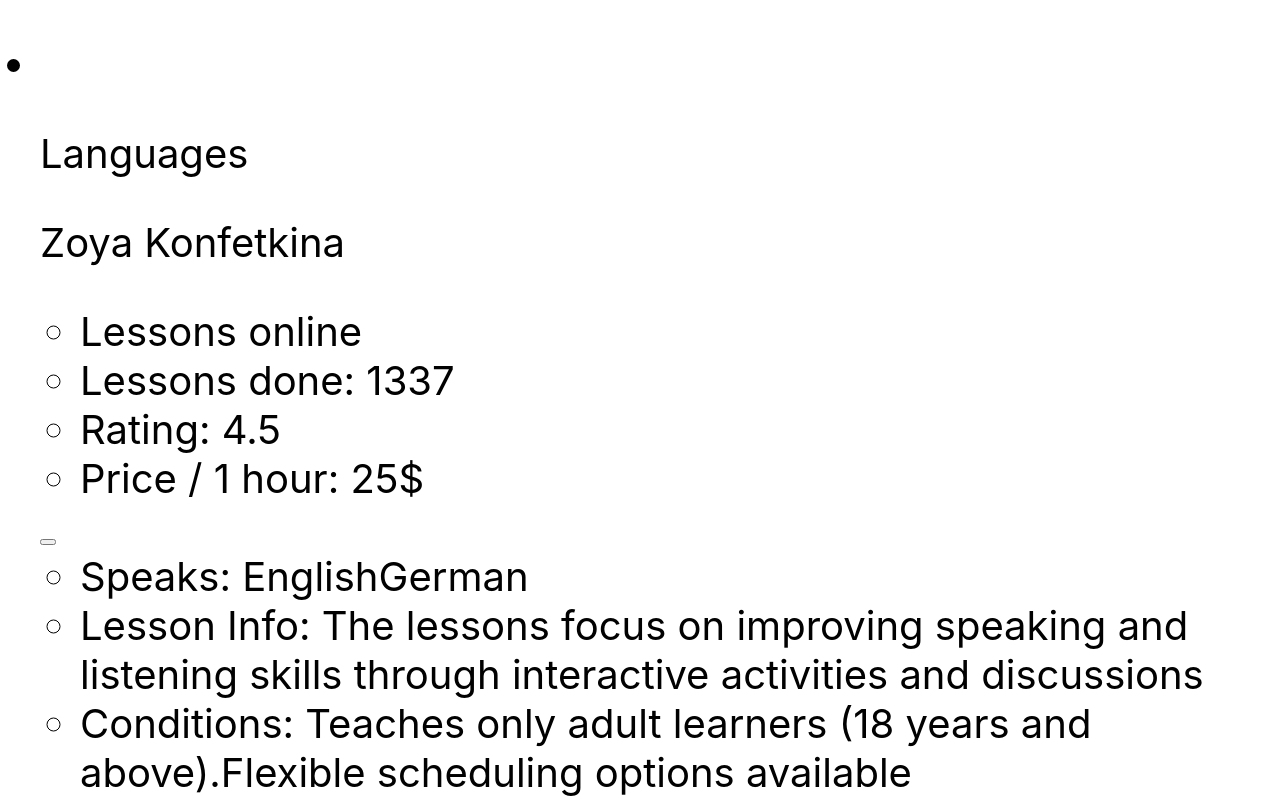
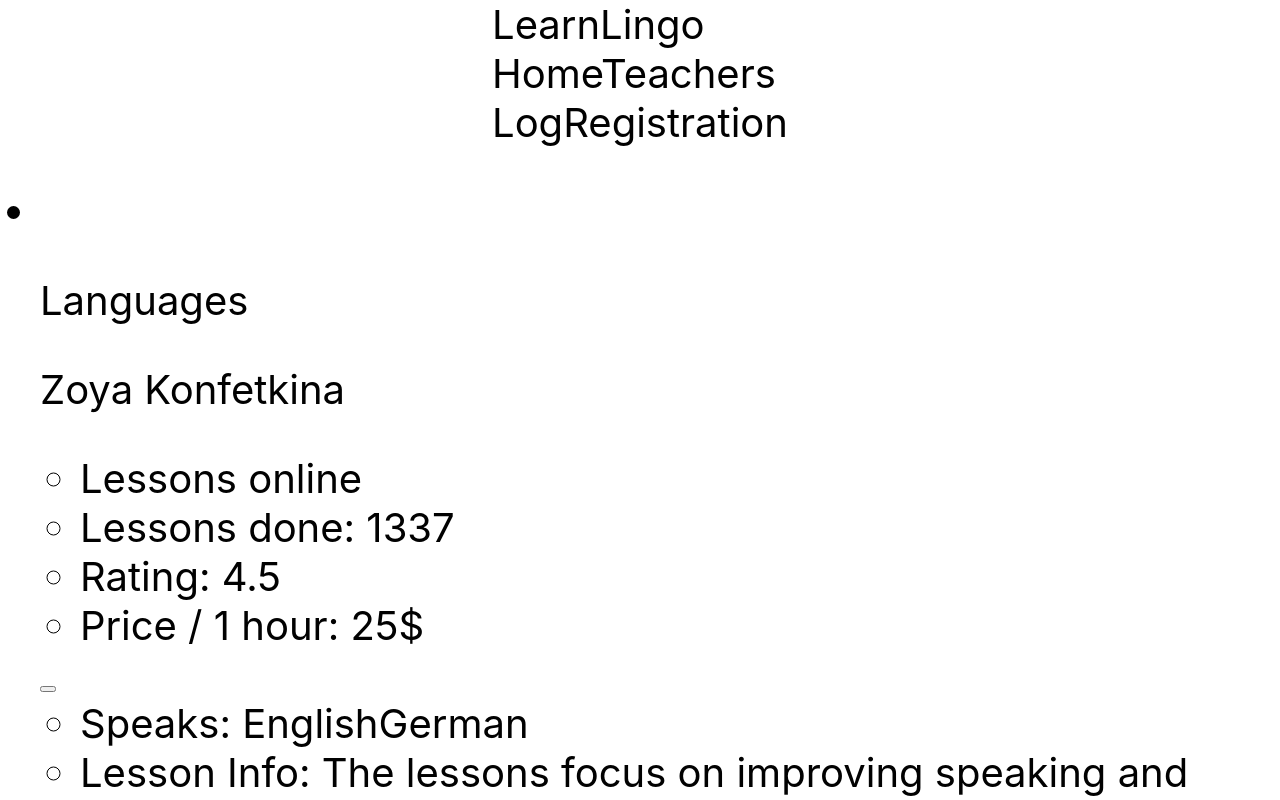
Before and after one commit to EugeneNikiforov/learn-lang, a React (Create React App) app: page / in a window 1280 px wide. Shown: the top 800 px of the page. Built offline with nearby package versions, Linux system fonts and the light colour scheme.

Commit message:
add home

```diff
--- a/package.json
+++ b/package.json
@@ -8,6 +8,7 @@
     "@testing-library/user-event": "^13.5.0",
     "react": "^18.2.0",
     "react-dom": "^18.2.0",
+    "react-router-dom": "^6.17.0",
     "react-scripts": "5.0.1",
     "web-vitals": "^2.1.4"
   },
--- a/src/components/App.jsx
+++ b/src/components/App.jsx
@@ -1,5 +1,6 @@
 import Teachers from "./Teachers/Teachers";
 import teachers from "../data/teachers.json";
+import Header from "./Home/Header";
 import "../index.css";
 
 export const App = () => {
@@ -15,6 +16,7 @@ export const App = () => {
         color: "#010101",
       }}
     >
+      <Header />
       <Teachers teachers={teachers} />
     </div>
   );
--- /dev/null
+++ b/src/components/Home/Header.jsx
@@ -0,0 +1,21 @@
+const Header = () => {
+  return (
+    <header>
+      <div>
+        <div>
+          <span>LearnLingo</span>
+        </div>
+        <div>
+          <span>Home</span>
+          <span>Teachers</span>
+        </div>
+        <div>
+          <span>Log</span>
+          <span>Registration</span>
+        </div>
+      </div>
+    </header>
+  );
+};
+
+export default Header;
--- a/src/components/Teachers/Teachers.jsx
+++ b/src/components/Teachers/Teachers.jsx
@@ -4,7 +4,11 @@ const Teachers = ({ teachers }) => {
   const teachersList = teachers.map((teacher) => (
     <TeachersItem teacher={teacher} key={teacher.name.toString()} />
   ));
-  return <ul>{teachersList}</ul>;
+  return (
+    <section>
+      <ul>{teachersList}</ul>
+    </section>
+  );
 };
 
 export default Teachers;
```
Also changed, not shown: 1 other file (tests, documents, lock files or other folders).
